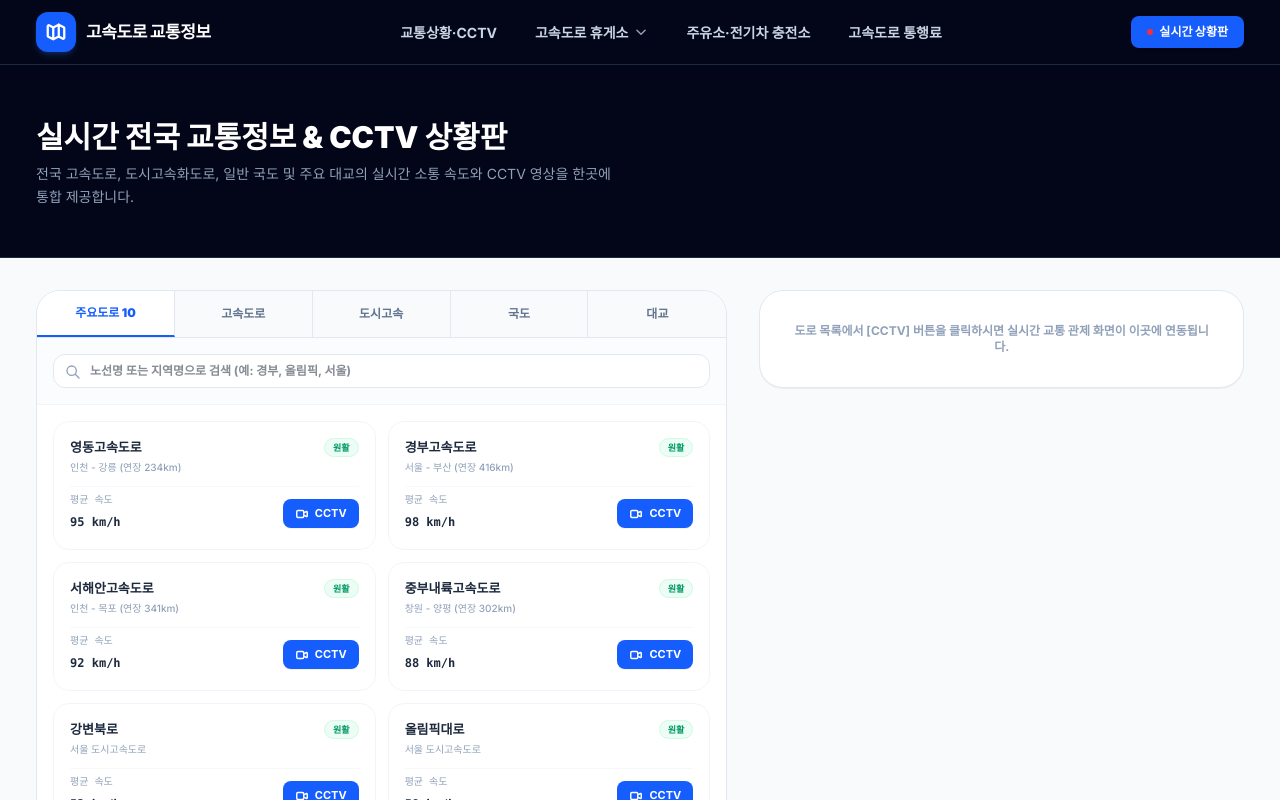
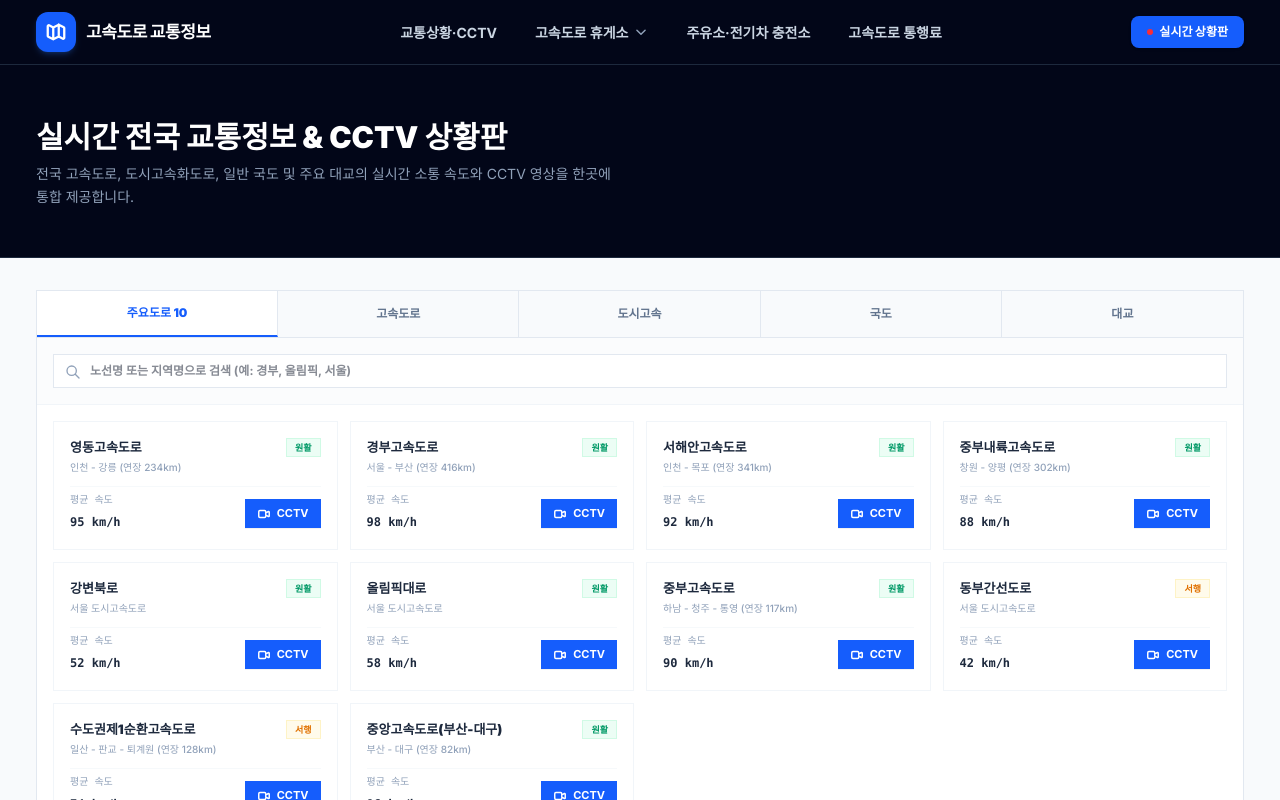
Before and after one commit to fnqlrtm123-code/highway-live, a Next.js app: page /traffic in a window 1280 px wide. Shown: the top 800 px of the page. Built offline with nearby package versions, Linux system fonts and the light colour scheme.

Commit message:
feat: make traffic list full width by default, dynamic split screen on cctv click, sharp corners, and clickable road details

```diff
--- a/src/app/traffic/page.tsx
+++ b/src/app/traffic/page.tsx
@@ -3,6 +3,7 @@
 import { useState, useMemo } from 'react';
 import AdSense from '@/components/AdSense';
 import CctvPlayer from '@/components/CctvPlayer';
+import { highways } from '@/lib/data';
 
 // 네이버 위젯에서 100% 완벽 수집한 실시간 노선 데이터
 const NAVER_TRAFFIC_DATA = {
@@ -256,15 +257,19 @@ export default function TrafficPage() {
     Object.values(NAVER_TRAFFIC_DATA["고속도로"]).forEach((arr) => {
       list.push(...arr);
     });
-    return list.map((r, i) => ({
+    return list.map((r, i) => {
+      const matched = highways.find(h => h.name === r.name || r.name.includes(h.name));
+      return {
         name: r.name,
         detail: r.detail,
         baseSpeed: r.baseSpeed,
         type: 'highway',
+        slug: matched ? matched.slug : encodeURIComponent(r.name),
         cctvId: `cctv-gb-0${(i % 3) + 1}`,
         x: 127.0275 + (i * 0.005),
         y: 37.5216 - (i * 0.004)
-    }));
+      };
+    });
   }, []);
 
   // 모든 도시고속 데이터 평탄화
@@ -275,15 +280,19 @@ export default function TrafficPage() {
         list.push({ ...r, region });
       });
     });
-    return list.map((r, i) => ({
+    return list.map((r, i) => {
+      const matched = highways.find(h => h.name === r.name || r.name.includes(h.name));
+      return {
         name: r.name,
         detail: `${r.region} | ${r.detail}`,
         baseSpeed: r.baseSpeed,
         type: 'urban',
+        slug: matched ? matched.slug : encodeURIComponent(r.name),
         cctvId: `cctv-yd-0${(i % 2) + 1}`,
         x: 126.9800 + (i * 0.003),
         y: 37.5400 - (i * 0.002)
-    }));
+      };
+    });
   }, []);
 
   // 모든 국도 데이터 평탄화
@@ -292,15 +301,19 @@ export default function TrafficPage() {
     Object.values(NAVER_TRAFFIC_DATA["국도"]).forEach((arr) => {
       list.push(...arr);
     });
-    return list.map((r, i) => ({
+    return list.map((r, i) => {
+      const matched = highways.find(h => h.name === r.name || r.name.includes(h.name));
+      return {
         name: r.name,
         detail: r.detail,
         baseSpeed: r.baseSpeed,
         type: 'national',
+        slug: matched ? matched.slug : encodeURIComponent(r.name),
         cctvId: `cctv-sh-0${(i % 2) + 1}`,
         x: 127.1500 + (i * 0.004),
         y: 36.8000 + (i * 0.003)
-    }));
+      };
+    });
   }, []);
 
   // 모든 대교 데이터 평탄화
@@ -311,29 +324,37 @@ export default function TrafficPage() {
         list.push({ ...r, region });
       });
     });
-    return list.map((r, i) => ({
+    return list.map((r, i) => {
+      const matched = highways.find(h => h.name === r.name || r.name.includes(h.name));
+      return {
         name: r.name,
         detail: `${r.region} | ${r.detail}`,
         baseSpeed: r.baseSpeed,
         type: 'bridge',
+        slug: matched ? matched.slug : encodeURIComponent(r.name),
         cctvId: `cctv-gb-0${(i % 3) + 1}`,
         x: 126.9600 + (i * 0.0015),
         y: 37.5100 - (i * 0.0005)
-    }));
+      };
+    });
   }, []);
 
   // 노선 유형별 데이터 가상화 연동
   const currentRoadsList = useMemo(() => {
     let list: any[] = [];
     if (activeTab === 'major') {
-      list = NAVER_TRAFFIC_DATA["주요도로 10"].map(r => ({
+      list = NAVER_TRAFFIC_DATA["주요도로 10"].map(r => {
+        const matched = highways.find(h => h.name === r.name || r.name.includes(h.name));
+        return {
           ...r,
           status: getStatus(r.baseSpeed, r.type).text,
           statusStyle: getStatus(r.baseSpeed, r.type).color,
+          slug: matched ? matched.slug : encodeURIComponent(r.name),
           cctvId: r.cctvId,
           x: r.x,
           y: r.y
-      }));
+        };
+      });
     } else if (activeTab === 'highway') {
       list = allHighways.map(r => ({
         ...r,
@@ -389,10 +410,11 @@ export default function TrafficPage() {
       </div>
 
       {/* 3. 허브 위젯 메인 프레임 */}
-      <section className="max-w-[1240px] mx-auto px-4 mt-8 grid grid-cols-1 lg:grid-cols-12 gap-8 items-start">
+      <section className="max-w-[1240px] mx-auto px-4 mt-8">
+        <div className={`grid grid-cols-1 gap-8 items-start ${selectedCctv ? 'lg:grid-cols-12' : 'grid-cols-1'}`}>
 
           {/* 좌측: 카테고리 탭 및 도로 리스트 */}
-        <div className="lg:col-span-7 bg-white border border-slate-200 rounded-3xl shadow-2xs overflow-hidden flex flex-col min-h-[650px]">
+          <div className={`${selectedCctv ? 'lg:col-span-7' : 'w-full'} bg-white border border-slate-200 overflow-hidden flex flex-col min-h-[650px]`}>
 
             {/* 카테고리 탭 */}
             <div className="grid grid-cols-5 border-b border-slate-200 bg-slate-50">
@@ -436,7 +458,7 @@ export default function TrafficPage() {
                   placeholder="노선명 또는 지역명으로 검색 (예: 경부, 올림픽, 서울)"
                   value={searchTerm}
                   onChange={(e) => setSearchTerm(e.target.value)}
-                className="w-full pl-9 pr-4 py-2 text-xs border border-slate-200 rounded-xl bg-white focus:outline-none focus:border-blue-600 font-bold"
+                  className="w-full pl-9 pr-4 py-2 text-xs border border-slate-200 bg-white focus:outline-none focus:border-blue-600 font-bold"
                 />
                 <svg className="absolute left-3 top-2.5 w-4 h-4 text-slate-400" fill="none" stroke="currentColor" strokeWidth="2.5" viewBox="0 0 24 24">
                   <path strokeLinecap="round" strokeLinejoin="round" strokeWidth="2" d="M21 21l-6-6m2-5a7 7 0 11-14 0 7 7 0 0114 0z" />
@@ -445,31 +467,36 @@ export default function TrafficPage() {
               {searchTerm && (
                 <button
                   onClick={() => setSearchTerm('')}
-                className="text-[11px] font-bold text-slate-400 hover:text-slate-650 bg-slate-150 px-2.5 py-1.5 rounded-lg"
+                  className="text-[11px] font-bold text-slate-400 hover:text-slate-650 bg-slate-150 px-2.5 py-1.5"
                 >
                   초기화
                 </button>
               )}
             </div>
 
-          {/* 소통 리스트 (직관적인 2열 그리드 레이아웃) */}
+            {/* 소통 리스트 */}
             <div className="p-4 flex-grow overflow-y-auto max-h-[550px]">
-            <div className="grid grid-cols-1 md:grid-cols-2 gap-3">
+              <div className={`grid grid-cols-1 gap-3 ${selectedCctv ? 'md:grid-cols-2' : 'md:grid-cols-2 lg:grid-cols-3 xl:grid-cols-4'}`}>
                 {currentRoadsList.map((road, idx) => (
                   <div
                     key={idx}
-                  className={`p-4 rounded-2xl border flex flex-col justify-between gap-3 transition-all ${
+                    className={`p-4 border flex flex-col justify-between gap-3 transition-all ${
                       selectedCctv?.name === road.name
                         ? 'bg-blue-50/60 border-blue-400 shadow-sm'
-                      : 'bg-white border-slate-100 hover:border-slate-300 hover:shadow-xs'
+                        : 'bg-white border-slate-100 hover:border-slate-350 hover:shadow-xs'
                     }`}
                   >
                     <div className="flex justify-between items-start gap-2">
                       <div className="space-y-1 min-w-0">
-                      <span className="text-[13px] font-black text-slate-800 truncate block">{road.name}</span>
+                        <a
+                          href={`/traffic/${road.slug}`}
+                          className="text-[13px] font-black text-slate-800 truncate block hover:text-blue-600 hover:underline"
+                        >
+                          {road.name}
+                        </a>
                         <span className="text-[10px] text-slate-400 block font-medium leading-tight truncate">{road.detail}</span>
                       </div>
-                    <span className={`text-[9px] font-black px-2 py-0.5 rounded-full border shrink-0 ${road.statusStyle}`}>
+                      <span className={`text-[9px] font-black px-2 py-0.5 border shrink-0 ${road.statusStyle}`}>
                         {road.status}
                       </span>
                     </div>
@@ -486,7 +513,7 @@ export default function TrafficPage() {
                           y: road.y || 37.5216,
                           name: road.name
                         })}
-                      className="bg-blue-600 hover:bg-blue-700 text-white font-bold text-[11px] px-3 py-1.5 rounded-lg transition-colors flex items-center gap-1.5 shadow-2xs"
+                        className="bg-blue-600 hover:bg-blue-700 text-white font-bold text-[11px] px-3 py-1.5 transition-colors flex items-center gap-1.5 shadow-2xs"
                       >
                         <svg className="w-3.5 h-3.5" fill="none" viewBox="0 0 24 24" stroke="currentColor">
                           <path strokeLinecap="round" strokeLinejoin="round" strokeWidth="2.5" d="M15 10l4.553-2.276A1 1 0 0121 8.618v6.764a1 1 0 01-1.447.894L15 14M5 18h8a2 2 0 002-2V8a2 2 0 00-2-2H5a2 2 0 00-2 2v8a2 2 0 002 2z" />
@@ -504,9 +531,8 @@ export default function TrafficPage() {
           </div>
 
           {/* 우측: 선택된 CCTV 재생 화면 */}
-        <div className="lg:col-span-5">
-          {selectedCctv ? (
-            <div className="bg-slate-900 text-white rounded-3xl overflow-hidden border border-slate-800 shadow-md">
+          {selectedCctv && (
+            <div className="lg:col-span-5 bg-slate-900 text-white overflow-hidden border border-slate-800 shadow-md">
               <div className="p-4 border-b border-slate-800 flex justify-between items-center bg-slate-950">
                 <div className="flex items-center gap-2">
                   <span className="w-2 h-2 rounded-full bg-red-500 animate-ping"></span>
@@ -521,13 +547,8 @@ export default function TrafficPage() {
                 cctvName={selectedCctv.name}
               />
             </div>
-          ) : (
-            <div className="bg-white border border-slate-200 rounded-3xl p-8 shadow-2xs text-center">
-              <p className="text-xs font-bold text-slate-400">도로 목록에서 [CCTV] 버튼을 클릭하시면 실시간 교통 관제 화면이 이곳에 연동됩니다.</p>
-            </div>
           )}
         </div>
-
       </section>
 
       {/* 4. 하단 광고 영역 */}
```
Lines whose indentation alone changed are shown as unchanged.
